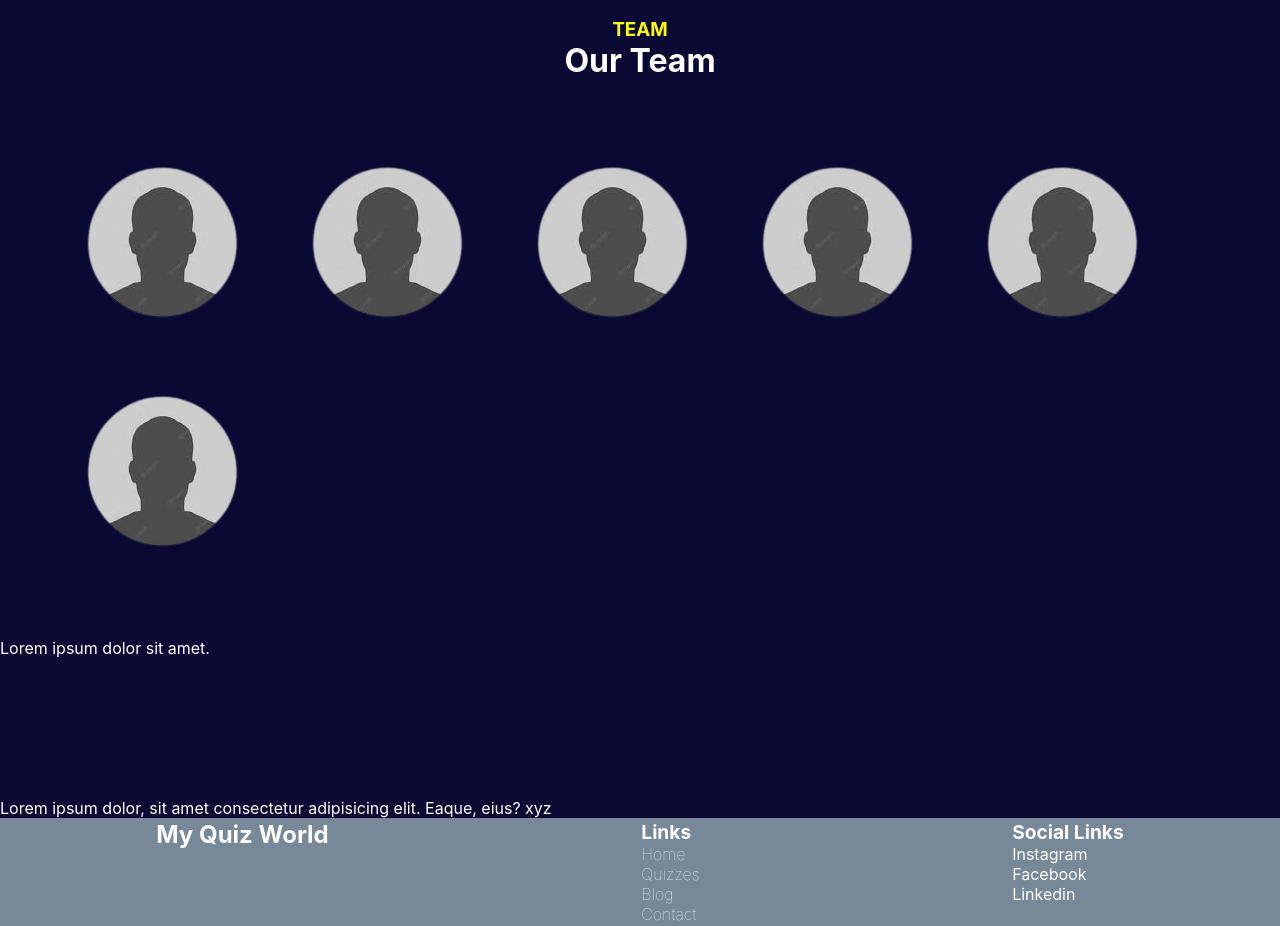
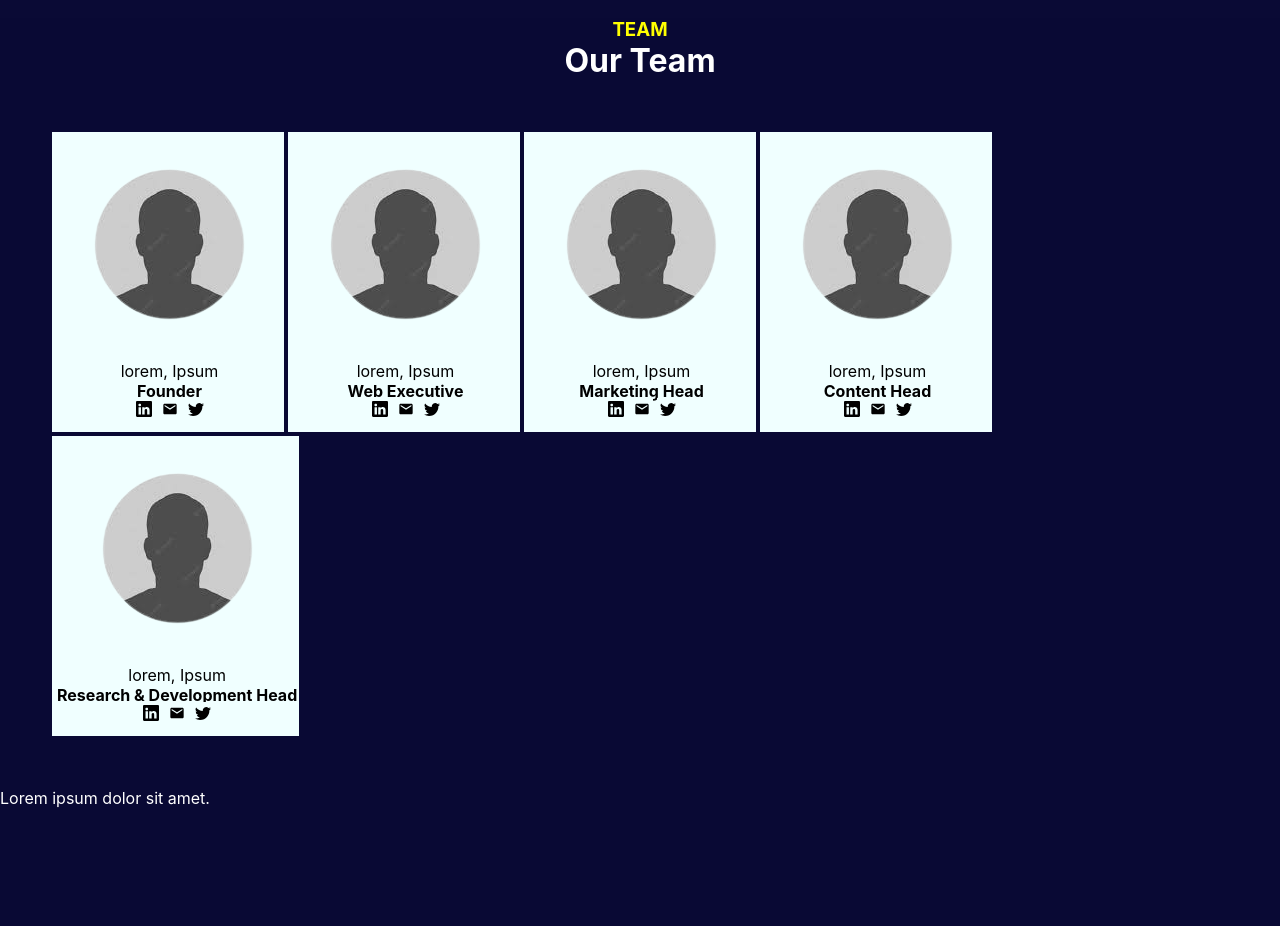
Before and after one commit to pradeepkumar-es/myquizworld, a React (Create React App) app: page /about in a window 1280 px wide. Shown: the part 820-1746 px from the top of the page. Built offline with nearby package versions, Linux system fonts and the light colour scheme.

Commit message:
team profile added

```diff
--- a/src/Components/About.js
+++ b/src/Components/About.js
@@ -2,6 +2,8 @@ import React from 'react'
 import headeraboutimg from '../images/about-header-image.png'
 import profileimg from '../images/profile.png'
 import './Styles/about.css'
+import{BsLinkedin, BsTwitter} from "react-icons/bs"
+import {MdEmail} from "react-icons/md"
 
 export default function About() {
   return (
@@ -38,12 +40,41 @@ export default function About() {
         <h3>Team</h3>
         <h1>Our Team</h1>
         <div className="member">
-          <div className="mem1"><img src={profileimg} alt="team member profile" /></div>
-          <div className="mem2"><img src={profileimg} alt="team member profile" /></div>
-          <div className="mem3"><img src={profileimg} alt="team member profile" /></div>
-          <div className="mem4"><img src={profileimg} alt="team member profile" /></div>
-          <div className="mem5"><img src={profileimg} alt="team member profile" /></div>
-          <div className="mem6"><img src={profileimg} alt="team member profile" /></div>
+          <div className="mem"><img src={profileimg} alt="team member profile" />
+            <p>lorem, Ipsum</p>
+            <h4>Founder</h4>
+            <a href="https://www.linkedin.com/in/pradeepkumar-es/" rel="noreferrer" target='_blank'><div className='linkedin'><BsLinkedin /></div></a>
+            <a href="mailto:kpradeep22@iitk.ac.in" rel="noreferrer" target='_blank'><div className='email'><MdEmail/></div></a>
+            <a href="https://twitter.com/" rel="noreferrer noopener" target='_blank'><div className='twitter'><BsTwitter/></div></a>
+          </div>
+          <div className="mem"><img src={profileimg} alt="team member profile" />
+             <p>lorem, Ipsum</p>
+             <h4>Web Executive</h4>
+             <a href="https://www.linkedin.com/in/pradeepkumar-es/" rel="noreferrer" target='_blank'><div className='linkedin'><BsLinkedin /></div></a>
+            <a href="mailto:kpradeep22@iitk.ac.in" rel="noreferrer" target='_blank'><div className='email'><MdEmail/></div></a>
+            <a href="https://twitter.com/" rel="noreferrer noopener" target='_blank'><div className='twitter'><BsTwitter/></div></a>
+          </div>
+          <div className="mem"><img src={profileimg} alt="team member profile" />
+              <p>lorem, Ipsum</p>
+              <h4>Marketing Head</h4>
+              <a href="https://www.linkedin.com/in/pradeepkumar-es/" rel="noreferrer" target='_blank'><div className='linkedin'><BsLinkedin /></div></a>
+            <a href="mailto:kpradeep22@iitk.ac.in" rel="noreferrer" target='_blank'><div className='email'><MdEmail/></div></a>
+            <a href="https://twitter.com/" rel="noreferrer noopener" target='_blank'><div className='twitter'><BsTwitter/></div></a>
+          </div>
+          <div className="mem"><img src={profileimg} alt="team member profile" />
+              <p>lorem, Ipsum</p>
+              <h4>Content Head</h4>
+              <a href="https://www.linkedin.com/in/pradeepkumar-es/" rel="noreferrer" target='_blank'><div className='linkedin'><BsLinkedin /></div></a>
+            <a href="mailto:kpradeep22@iitk.ac.in" rel="noreferrer" target='_blank'><div className='email'><MdEmail/></div></a>
+            <a href="https://twitter.com/" rel="noreferrer noopener" target='_blank'><div className='twitter'><BsTwitter/></div></a>
+          </div>
+          <div className="mem"><img src={profileimg} alt="team member profile" />
+            <p>lorem, Ipsum</p>
+            <h4>Research & Development Head</h4>
+            <a href="https://www.linkedin.com/in/pradeepkumar-es/" rel="noreferrer" target='_blank'><div className='linkedin'><BsLinkedin /></div></a>
+            <a href="mailto:kpradeep22@iitk.ac.in" rel="noreferrer" target='_blank'><div className='email'><MdEmail/></div></a>
+            <a href="https://twitter.com/" rel="noreferrer noopener" target='_blank'><div className='twitter'><BsTwitter/></div></a>
+          </div>
         </div>
       </div>
       <div className="Benefits">
--- a/src/Components/Styles/about.css
+++ b/src/Components/Styles/about.css
@@ -81,3 +81,23 @@
     background-color: rgb(239, 177, 240)violet;
     padding: 50px;
 }
+.aboutus .team .member div{
+    padding: 0px 2px 11px 5px;
+    background-color: azure;
+    color: black;
+    margin: 2px;
+    text-align: center;
+    justify-content: center;
+    align-items: center;
+
+}
+.aboutus .team .member .mem div{
+    /* display: flex;*/
+    display: inline;
+    padding: 3px ;
+}
+.aboutus .team .member .mem .linkedin link{
+
+    color: white;
+    background-color: black;
+}
```
